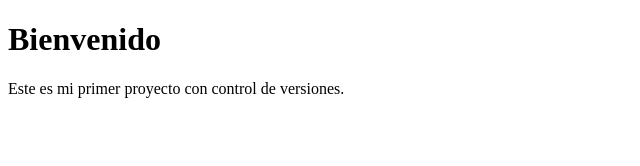
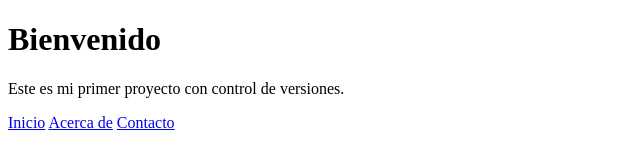
Before and after one commit to Manuel-B343/proyecto-web, a plain HTML site: page proyecto_web/index.html in a window 1280 px wide. Shown: the whole page, without its empty margins (0-640 px from the left). Drawn offline with Linux system fonts and the light colour scheme.

Commit message:
Se actualizo el index

```diff
--- a/proyecto_web/index.html
+++ b/proyecto_web/index.html
@@ -7,5 +7,11 @@
 <body>
     <h1>Bienvenido</h1>
     <p>Este es mi primer proyecto con control de versiones.</p>
+
+    <nav>
+    <a href="index.html">Inicio</a>
+    <a href="acerca.html">Acerca de</a>
+    <a href="contacto.html">Contacto</a>
+    </nav>
 </body>
 </html>
```
